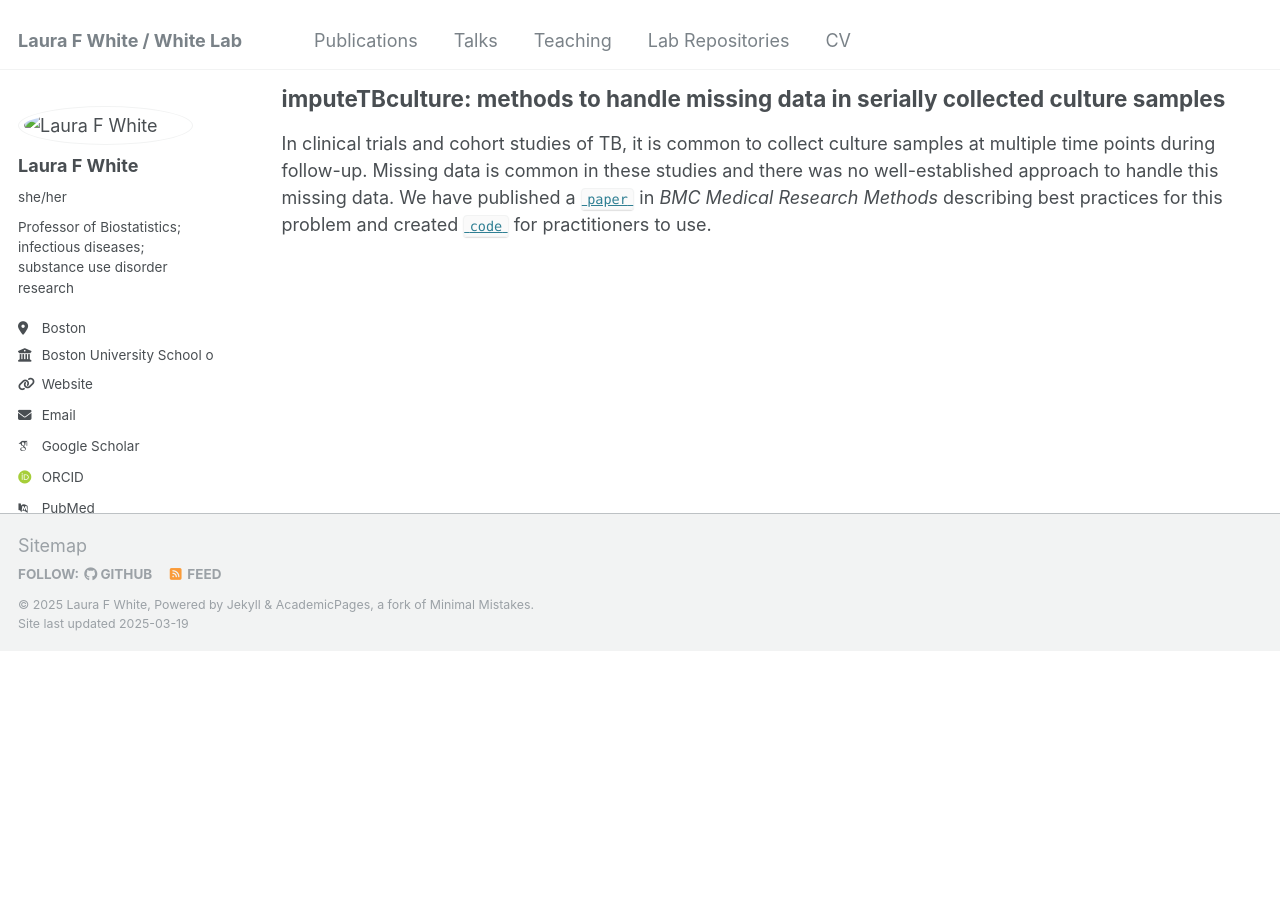
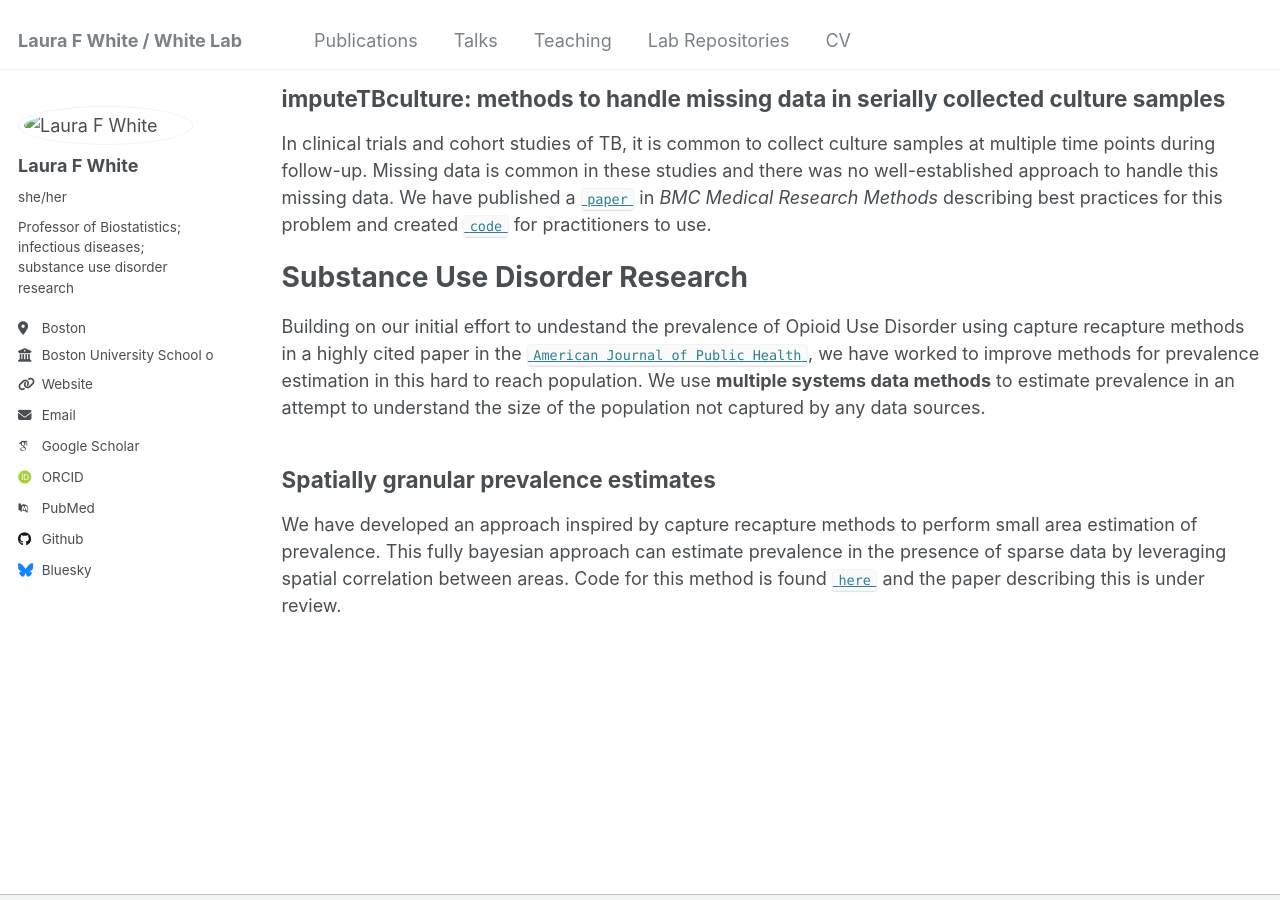
Before and after one commit to LauraFWhiteLab/LauraFWhiteLab.github.io, a Jekyll site: the page built from _pages/portfolio.md, in a window 1280 px wide and 900 px high, scrolled down 1300 px. Built offline with Jekyll 4.4.1, drawn with Linux system fonts in a browser that asks for light colours; some web fonts are replaced; before the commit the page ends 1951 px from its top, so only the background shows below that.

Commit message:
Update portfolio.md

```diff
--- a/_pages/portfolio.md
+++ b/_pages/portfolio.md
@@ -50,3 +50,13 @@ imputeTBculture: methods to handle missing data in serially collected culture sa
 -------------------------------------------------------------------------------------
 
 In clinical trials and cohort studies of TB, it is common to collect culture samples at multiple time points during follow-up. Missing data is common in these studies and there was no well-established approach to handle this missing data. We have published a [`paper`](https://doi.org/10.1186/s12874-022-01782-8) in *BMC Medical Research Methods* describing best practices for this problem and created [`code`](https://github.com/samalatesta/imputeTBculture) for practitioners to use.
+
+Substance Use Disorder Research
+===============================
+
+Building on our initial effort to undestand the prevalence of Opioid Use Disorder using capture recapture methods in a highly cited paper in the [`American Journal of Public Health`](https://pubmed.ncbi.nlm.nih.gov/30359112/), we have worked to improve methods for prevalence estimation in this hard to reach population. We use **multiple systems data methods** to estimate prevalence in an attempt to understand the size of the population not captured by any data sources.
+
+Spatially granular prevalence estimates
+---------------------------------------
+
+We have developed an approach inspired by capture recapture methods to perform small area estimation of prevalence. This fully bayesian approach can estimate prevalence in the presence of sparse data by leveraging spatial correlation between areas. Code for this method is found [`here`](https://github.com/jianing-jenny-wang/SCRC-SAE-HealthAdminData) and the paper describing this is under review.
```
